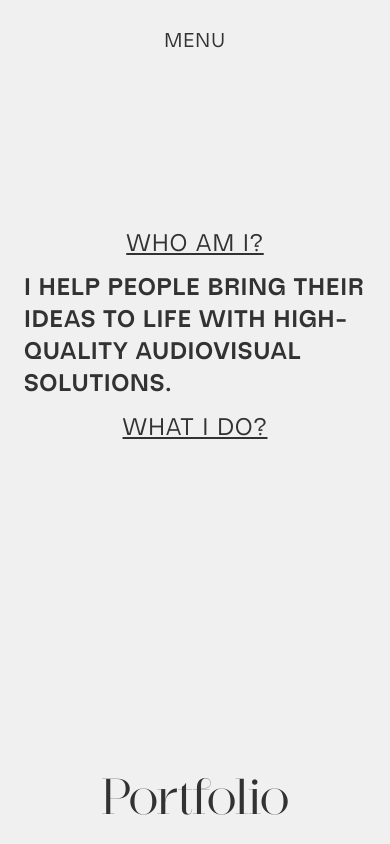
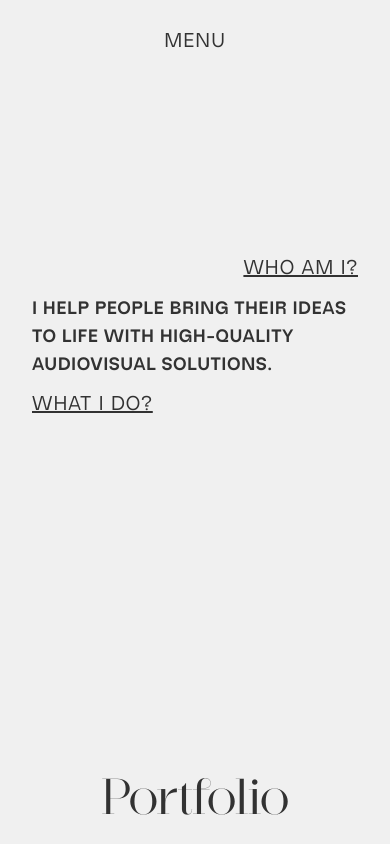
Before and after one commit to zmariann/portfolio2025, a Next.js app: page /portfolio/about in a window 390 px wide. Built offline with nearby package versions, Linux system fonts and the light colour scheme.

Commit message:
new mobile view design for -about- section II.

```diff
--- a/app/portfolio/about/_components/post.tsx
+++ b/app/portfolio/about/_components/post.tsx
@@ -14,7 +14,7 @@ export default function Posts(props: Posts) {
 
   return (
     <div>
-      <button className="tracking-wider text-2xl underline uppercase" onClick={() => setpopup(true)}>
+      <button className="tracking-wider text-xl sm:text-2xl underline uppercase" onClick={() => setpopup(true)}>
       {props.title}
       </button>
       <Popup trigger={popup} setTrigger={setpopup}>
--- a/app/portfolio/about/page.tsx
+++ b/app/portfolio/about/page.tsx
@@ -8,16 +8,17 @@ import Posts from "./_components/post";
 
 export default function About() {
   return (
-    <section className="flex justify-center items-center min-h-[60vh] sm:mx-10 mx-6">
+    <section className="flex justify-center items-center min-h-[60vh] sm:mx-10 mx-8">
       <div>
-        <h1 className="sm:text-right text-center">
+        <h1 className="text-right">
           <Posts title={post1Title} textContent={post1Content}></Posts>
         </h1>
-        <p className="tracking-wide text-2xl my-3 font-bold uppercase">
+
+        <p className="tracking-wide text-lg sm:text-2xl my-3 font-bold uppercase">
           I help people bring their ideas to life with high-quality audiovisual
           solutions.
         </p>
-        <h1 className="sm:text-left text-center">
+        <h1>
           <Posts title={post2Title} textContent={post2Content}></Posts>
         </h1>
       </div>
```
